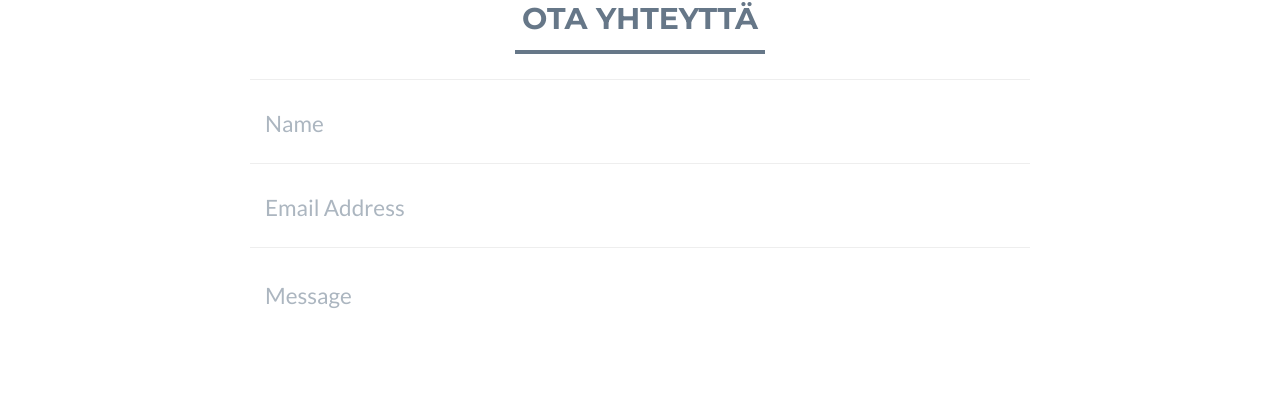
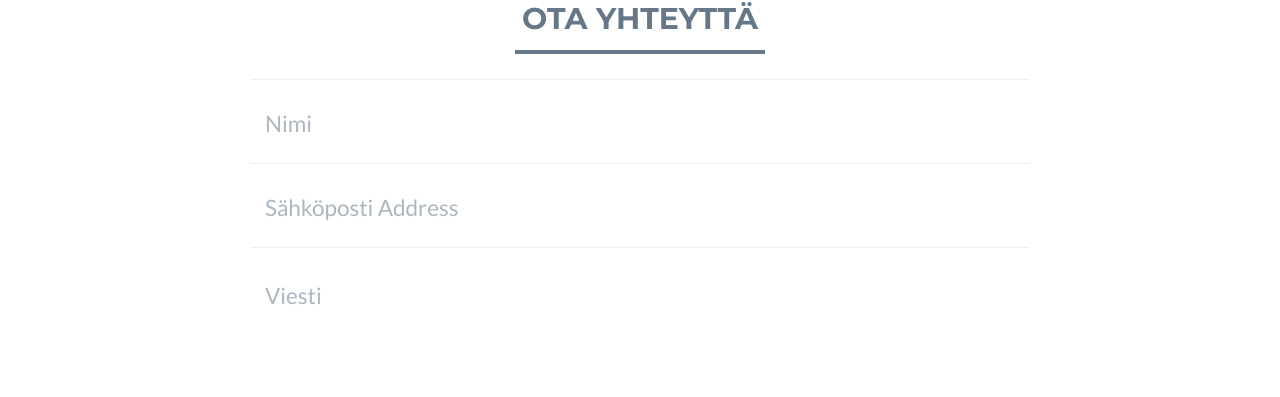
Before and after one commit to sielunahjo/sielunahjo, a Jekyll site: the page built from index.html, in a window 1280 px wide and 900 px high, scrolled down 1646 px. Shown: the part 194-591 px from the top of the window. Built offline with Jekyll 4.4.1, drawn with Linux system fonts in a browser that asks for light colours.

Commit message:
Update contact_form.html

```diff
--- a/_includes/contact_form.html
+++ b/_includes/contact_form.html
@@ -13,14 +13,14 @@
 					<div class="row control-group">
 						<div class="form-group col-xs-12 floating-label-form-group controls">
 							<label>Nimi</label>
-							<input type="text" name="name" class="form-control" placeholder="Name" id="name" required data-validation-required-message="Please enter your name.">
+							<input type="text" name="name" class="form-control" placeholder="Nimi" id="name" required data-validation-required-message="Please enter your name.">
 							<p class="help-block text-danger"></p>
 						</div>
 					</div>
 					<div class="row control-group">
 						<div class="form-group col-xs-12 floating-label-form-group controls">
 							<label>Sähköposti</label>
-							<input type="email" name="_replyto" class="form-control" placeholder="Email Address" id="email" required data-validation-required-message="Please enter your email address.">
+							<input type="email" name="_replyto" class="form-control" placeholder="Sähköposti Address" id="email" required data-validation-required-message="Please enter your email address.">
 							<p class="help-block text-danger"></p>
 						</div>
 					</div>
@@ -31,7 +31,7 @@
 					<div class="row control-group">
 						<div class="form-group col-xs-12 floating-label-form-group controls">
 							<label>Viesti</label>
-							<textarea rows="5" name="message" class="form-control" placeholder="Message" id="message" required data-validation-required-message="Please enter a message."></textarea>
+							<textarea rows="5" name="message" class="form-control" placeholder="Viesti" id="message" required data-validation-required-message="Please enter a message."></textarea>
 							<p class="help-block text-danger"></p>
 						</div>
 					</div>
```
